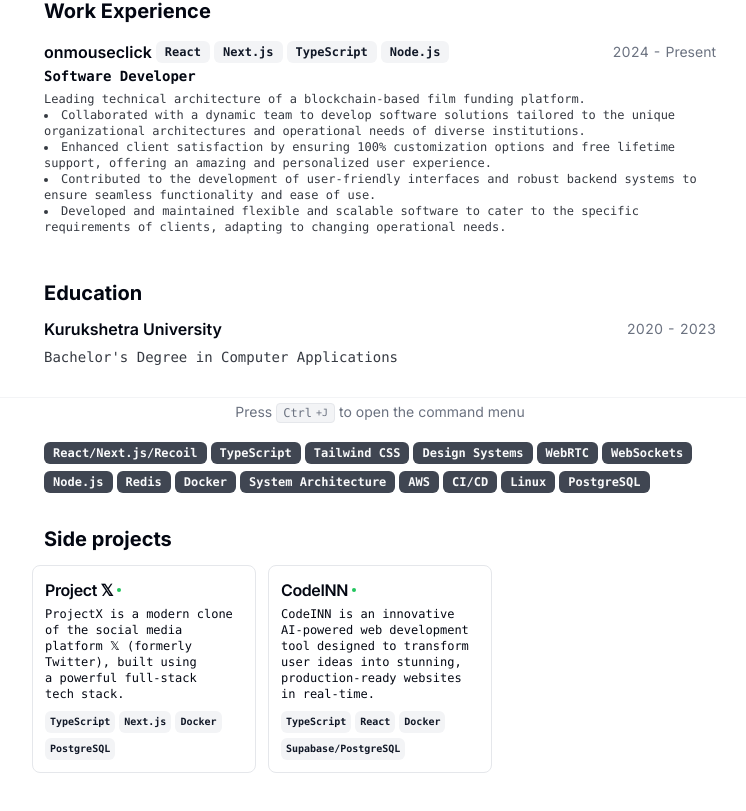
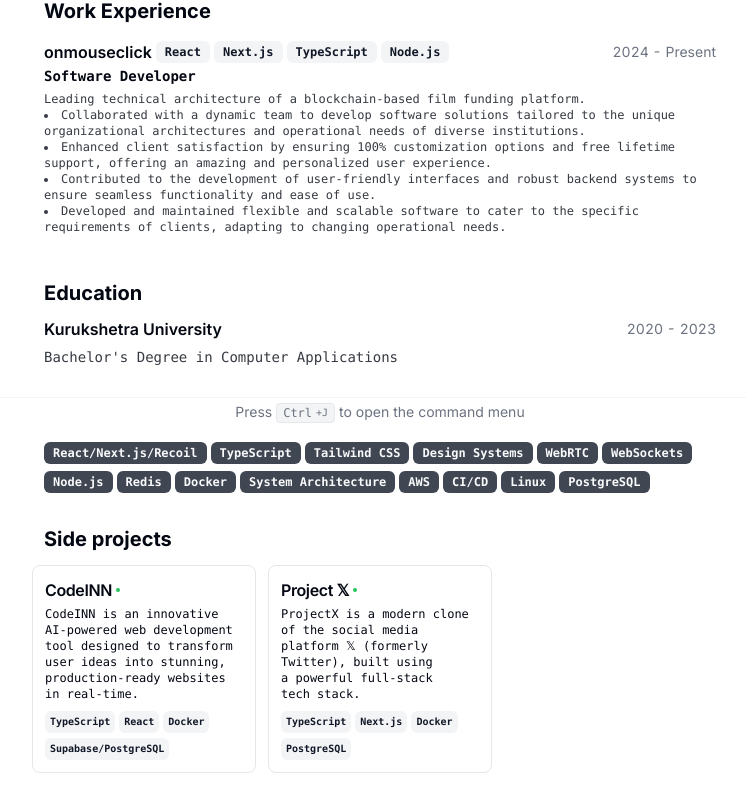
Before and after one commit to mscode07/MyCV, a Next.js app: page / in a window 1280 px wide. Shown: the part 373-1184 px from the top of the page, without its empty margins (260-1006 px from the left). Built offline with nearby package versions, Linux system fonts and the light colour scheme.

Commit message:
Update resume-data.tsx

```diff
--- a/src/data/resume-data.tsx
+++ b/src/data/resume-data.tsx
@@ -207,6 +207,17 @@ export const RESUME_DATA = {
   ],
   projects: [
     {
+      title: "CodeINN ",
+      techStack: ["TypeScript", "React", "Docker", "Supabase/PostgreSQL"],
+      description:
+        "CodeINN is an innovative AI-powered web development tool designed to transform user ideas into stunning, production-ready websites in real-time.",
+      logo: "",
+      link: {
+        label: "monito.dev",
+        href: "https://codeinn.mscodee.com",
+      },
+    },
+    {
       title: "Project 𝕏 ",
       techStack: ["TypeScript", "Next.js", "Docker", "PostgreSQL"],
       description:
@@ -217,17 +228,7 @@ export const RESUME_DATA = {
         href: "https://github.com/mscode07/ProjectX",
       },
     },
-    {
-      title: "CodeINN ",
-      techStack: ["TypeScript", "React", "Docker", "Supabase/PostgreSQL"],
-      description:
-        "CodeINN is an innovative AI-powered web development tool designed to transform user ideas into stunning, production-ready websites in real-time.",
-      logo: "",
-      link: {
-        label: "monito.dev",
-        href: "https://github.com/mscode07/ProjectX",
-      },
-    },
+
     // {
     //   title: "Consultly",
     //   techStack: [
```
